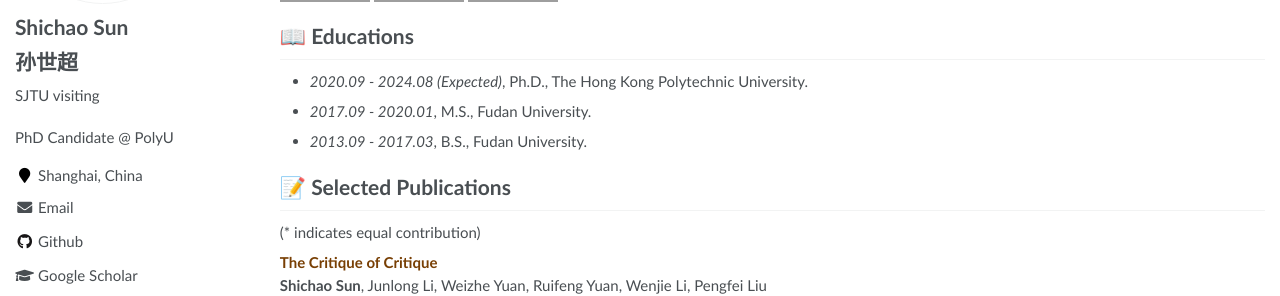
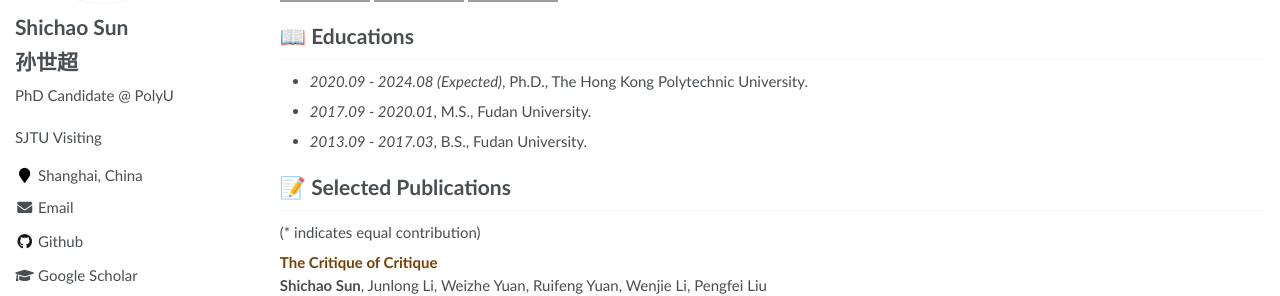
Before and after one commit to ShichaoSun/ShichaoSun.github.io, a Jekyll site: the page built from _pages/about.md, in a window 1280 px wide. Shown: the part 262-558 px from the top of the page. Built offline with Jekyll 4.4.1, drawn with Linux system fonts in a browser that asks for light colours; part of the change alters nothing that is shown; grey boxes are pictures that could not be loaded.

```diff
--- a/_config.yml
+++ b/_config.yml
@@ -7,7 +7,7 @@
 
 # Site Settings
 title                    : "Shichao Sun's Homepage"
-description              : "PhD Candidate @ PolyU"
+description              : "SJTU Visiting"
 repository               : "ShichaoSun/ShichaoSun.github.io"
 google_scholar_stats_use_cdn : true
 
@@ -24,7 +24,7 @@ author:
   name             : "Shichao Sun"
   name2            : "孙世超"
   avatar           : "images/android-chrome-512x512.png"
-  bio              : "SJTU visiting"
+  bio              : "PhD Candidate @ PolyU"
   location         : "Shanghai, China"
   employer         :
   pubmed           :
```
